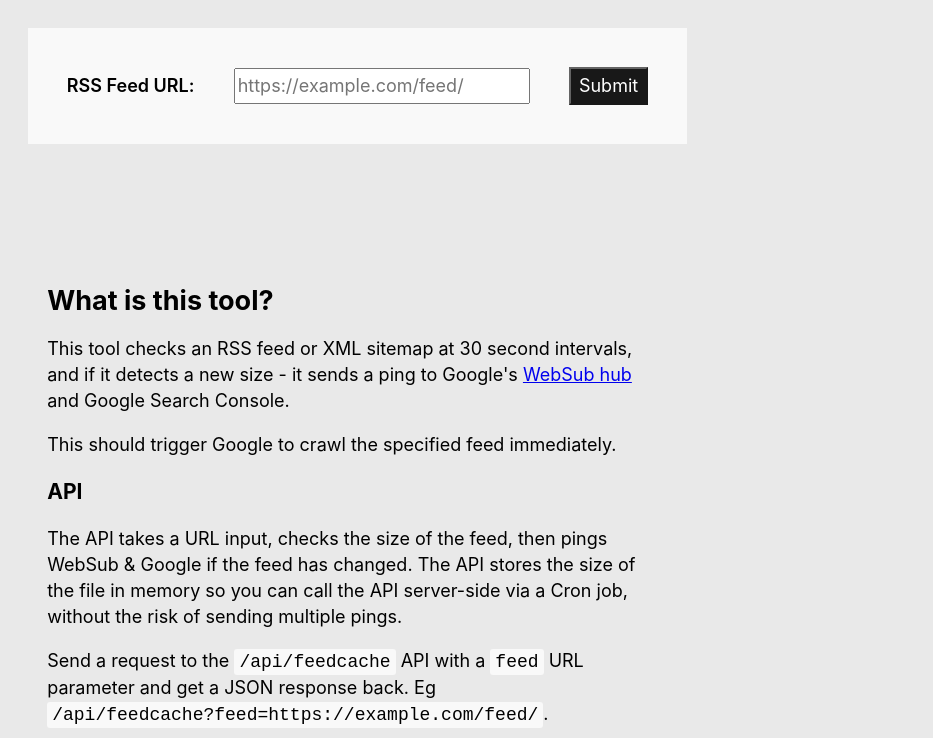
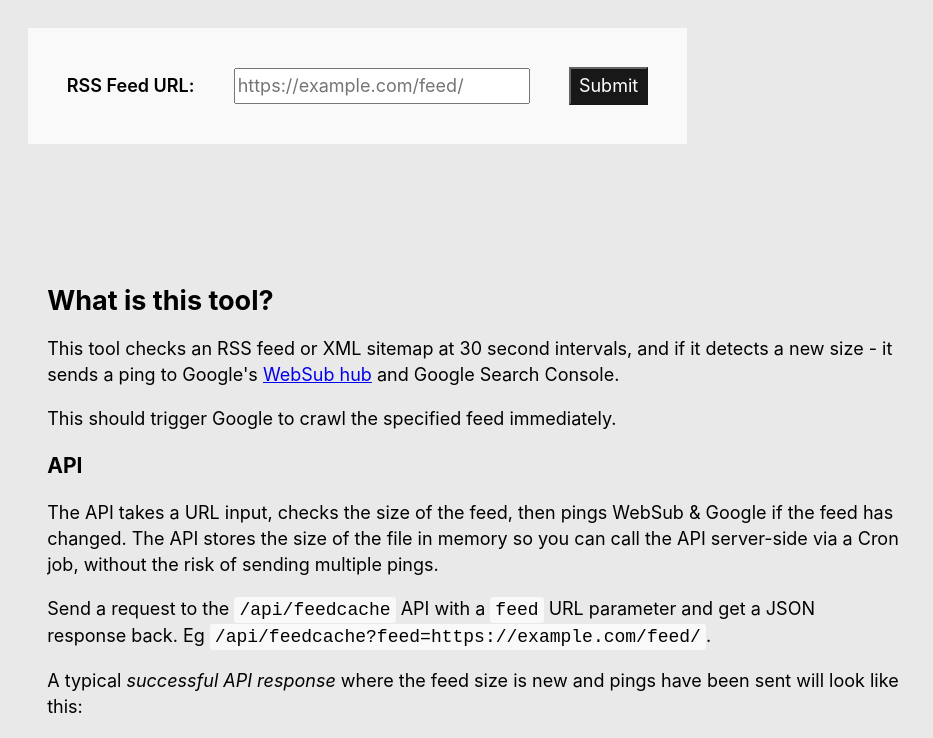
Before and after one commit to colinmcdermott/feedchecker-api, a Next.js app: page / in a window 1280 px wide. Shown: the top 738 px of the page, without its empty margins (0-933 px from the left). Built offline with nearby package versions, Linux system fonts and the light colour scheme.

Commit message:
Update globals.css

```diff
--- a/styles/globals.css
+++ b/styles/globals.css
@@ -23,7 +23,7 @@ section {
   max-width:95%;
 }
 section p {
-  max-width: 620px;
+  max-width: 75ch;
 }
 section.statsWindow {
   display: flex;
```
